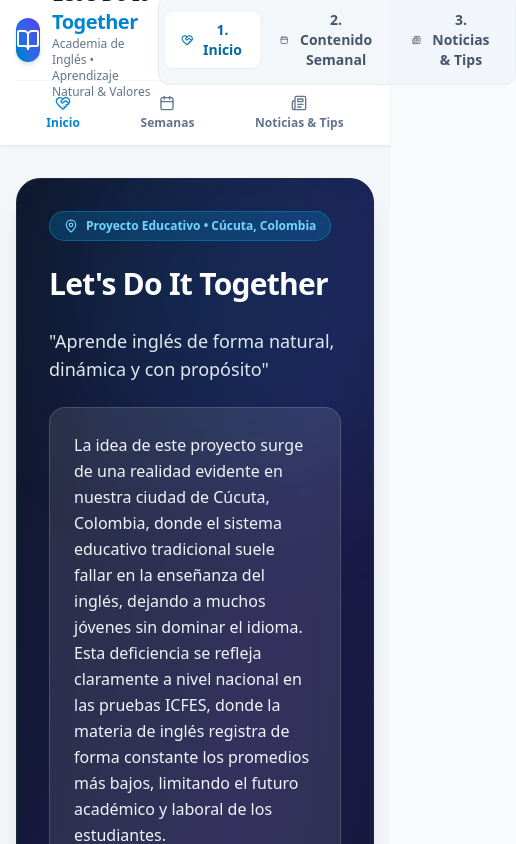
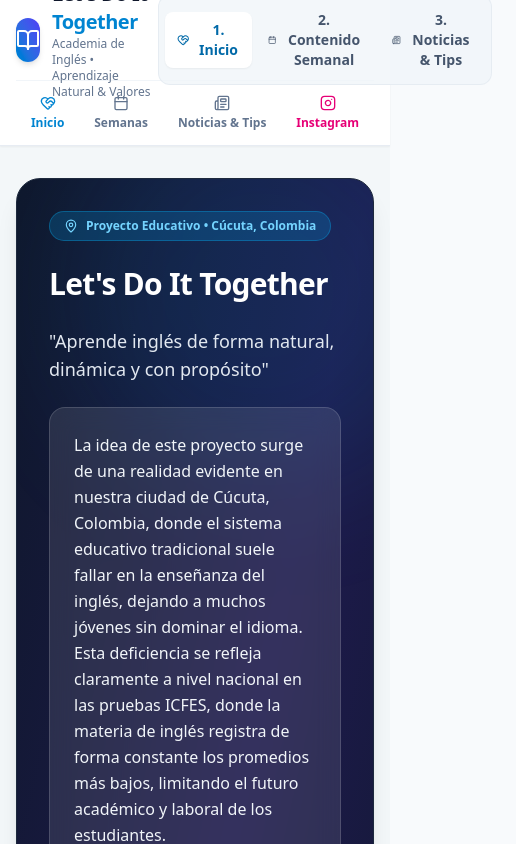
Before and after one commit to AmaneciReLoco/Lets-do-it-together, a React (Vite) app: page / in a window 390 px wide. Shown: the top 844 px of the page, 516 px wide, since content can reach past the window. Built offline with nearby package versions, Linux system fonts and the light colour scheme.

Commit message:
Add Instagram link to Navbar component

```diff
--- a/src/components/Navbar.tsx
+++ b/src/components/Navbar.tsx
@@ -1,5 +1,5 @@
 import React from 'react';
-import { BookOpen, Calendar, Newspaper, HeartHandshake } from 'lucide-react';
+import { BookOpen, Calendar, Newspaper, HeartHandshake, Instagram } from 'lucide-react';
 
 interface NavbarProps {
   activeTab: 'inicio' | 'semanas' | 'noticias';
@@ -34,12 +34,13 @@ export const Navbar: React.FC<NavbarProps> = ({ activeTab, setActiveTab }) => {
             </div>
           </div>
 
+          <div className="flex items-center gap-3">
             {/* Navegación por pestañas (Las 3 entradas solicitadas) */}
             <nav className="flex items-center gap-1 bg-slate-100/80 p-1.5 rounded-xl border border-slate-200/70">
               <button
                 id="nav-tab-inicio"
                 onClick={() => setActiveTab('inicio')}
-              className={`flex items-center gap-2 px-4 py-2 rounded-lg text-sm font-semibold transition-all ${
+                className={`flex items-center gap-2 px-3 sm:px-4 py-2 rounded-lg text-sm font-semibold transition-all ${
                   activeTab === 'inicio'
                     ? 'bg-white text-sky-700 shadow-xs'
                     : 'text-slate-600 hover:text-slate-900 hover:bg-slate-200/50'
@@ -52,7 +53,7 @@ export const Navbar: React.FC<NavbarProps> = ({ activeTab, setActiveTab }) => {
               <button
                 id="nav-tab-semanas"
                 onClick={() => setActiveTab('semanas')}
-              className={`flex items-center gap-2 px-4 py-2 rounded-lg text-sm font-semibold transition-all ${
+                className={`flex items-center gap-2 px-3 sm:px-4 py-2 rounded-lg text-sm font-semibold transition-all ${
                   activeTab === 'semanas'
                     ? 'bg-white text-sky-700 shadow-xs'
                     : 'text-slate-600 hover:text-slate-900 hover:bg-slate-200/50'
@@ -65,7 +66,7 @@ export const Navbar: React.FC<NavbarProps> = ({ activeTab, setActiveTab }) => {
               <button
                 id="nav-tab-noticias"
                 onClick={() => setActiveTab('noticias')}
-              className={`flex items-center gap-2 px-4 py-2 rounded-lg text-sm font-semibold transition-all ${
+                className={`flex items-center gap-2 px-3 sm:px-4 py-2 rounded-lg text-sm font-semibold transition-all ${
                   activeTab === 'noticias'
                     ? 'bg-white text-sky-700 shadow-xs'
                     : 'text-slate-600 hover:text-slate-900 hover:bg-slate-200/50'
@@ -75,6 +76,20 @@ export const Navbar: React.FC<NavbarProps> = ({ activeTab, setActiveTab }) => {
                 3. Noticias & Tips
               </button>
             </nav>
+
+            {/* Enlace Oficial a Instagram */}
+            <a
+              href="https://www.instagram.com/lets_do_it.together/"
+              target="_blank"
+              rel="noopener noreferrer"
+              id="nav-instagram-link"
+              className="hidden lg:inline-flex items-center gap-2 px-3.5 py-2 rounded-xl text-xs font-bold bg-gradient-to-r from-pink-500 via-rose-500 to-amber-500 hover:from-pink-600 hover:to-amber-600 text-white shadow-xs hover:shadow-md hover:scale-105 transition-all"
+              title="Síguenos en Instagram @lets_do_it.together"
+            >
+              <Instagram className="w-4 h-4" />
+              <span>@lets_do_it.together</span>
+            </a>
+          </div>
         </div>
 
         {/* Barra móvil de navegación secundaria */}
@@ -106,6 +121,16 @@ export const Navbar: React.FC<NavbarProps> = ({ activeTab, setActiveTab }) => {
             <Newspaper className="w-4 h-4" />
             <span>Noticias & Tips</span>
           </button>
+          <a
+            href="https://www.instagram.com/lets_do_it.together/"
+            target="_blank"
+            rel="noopener noreferrer"
+            className="flex flex-col items-center gap-1 text-xs font-semibold py-1 px-2 rounded-lg text-pink-600"
+            title="Instagram"
+          >
+            <Instagram className="w-4 h-4" />
+            <span>Instagram</span>
+          </a>
         </div>
       </div>
     </header>
```
Lines whose indentation alone changed are shown as unchanged.
